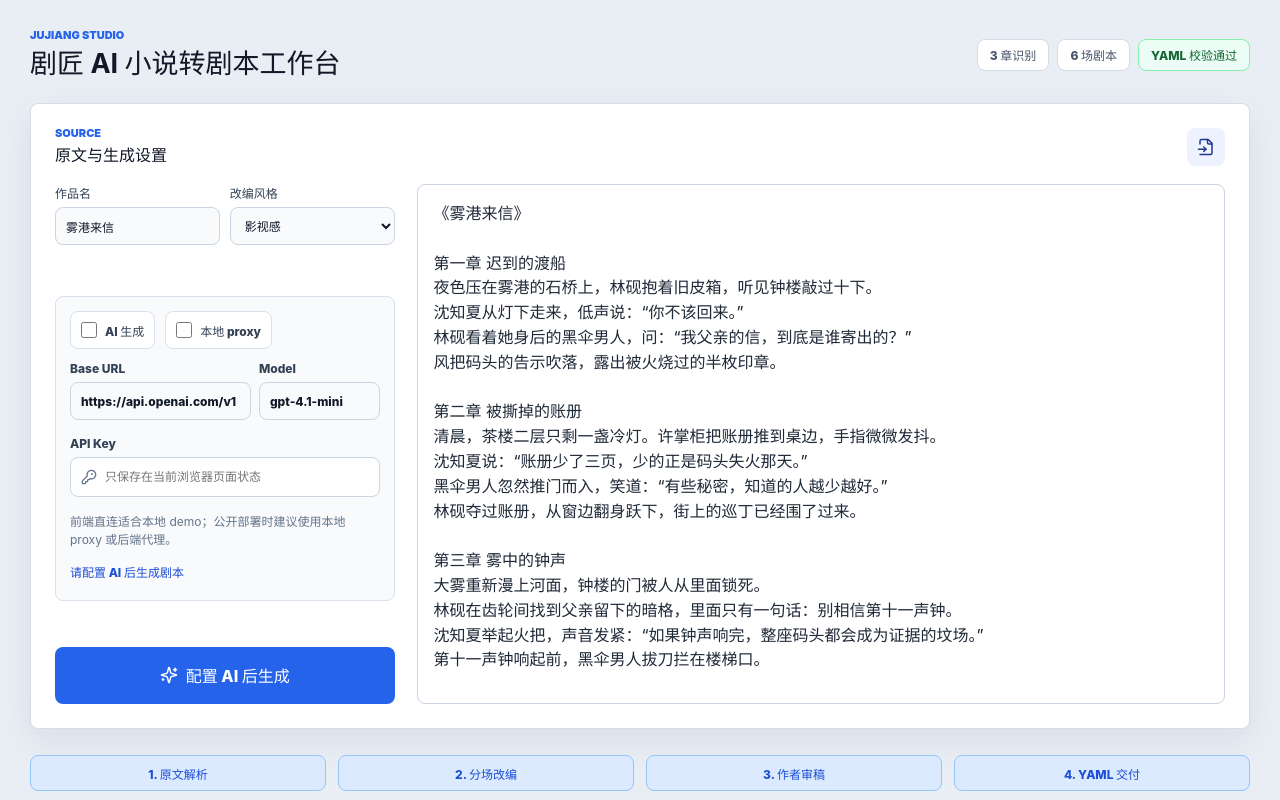
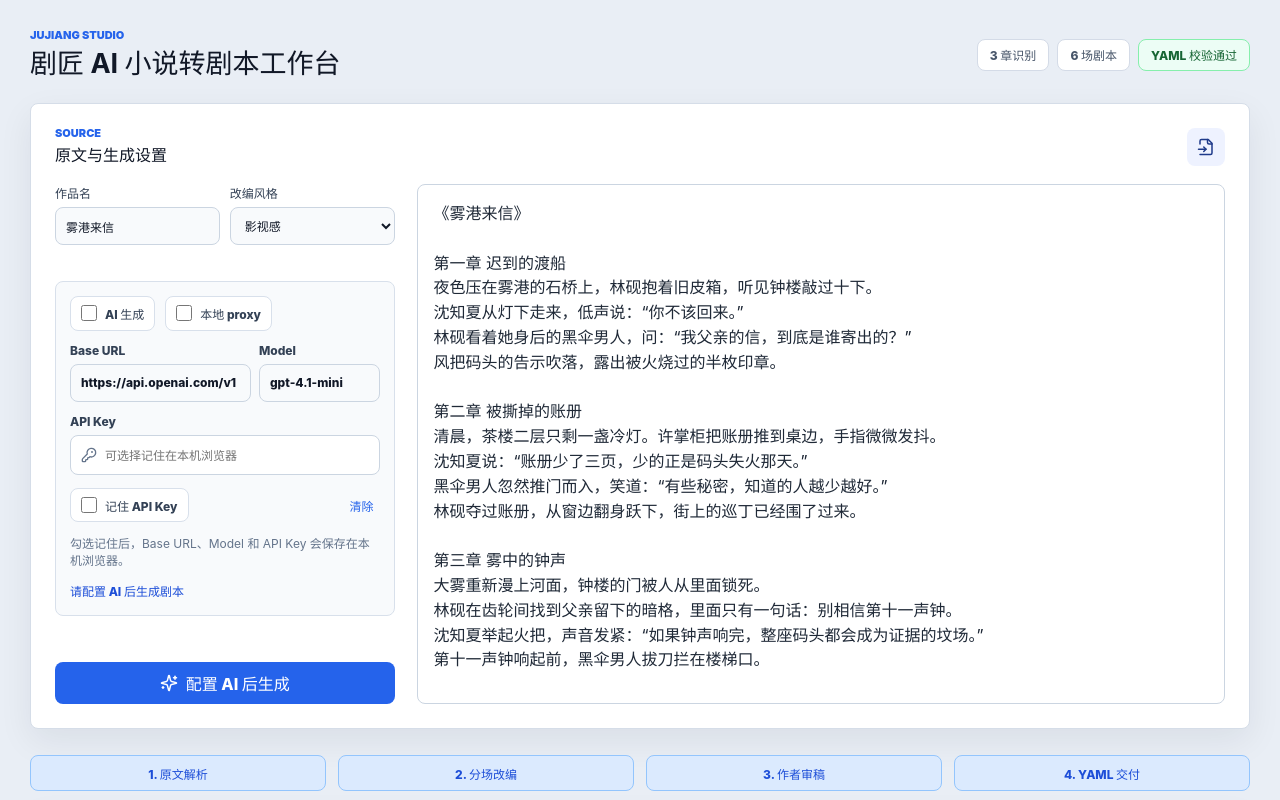
Before and after one commit to h1177h/jujiang, a React (Vite) app: page / in a window 1280 px wide. Shown: the top 800 px of the page. Built offline with nearby package versions, Linux system fonts and the light colour scheme.

Commit message:
feat(settings): persist api credentials locally

```diff
--- a/src/App.tsx
+++ b/src/App.tsx
@@ -1,4 +1,4 @@
-import { useMemo, useState, type CSSProperties } from "react";
+import { useEffect, useMemo, useState, type CSSProperties } from "react";
 import {
   CheckCircle2,
   Clipboard,
@@ -11,6 +11,12 @@ import {
   TriangleAlert
 } from "lucide-react";
 import { parse } from "yaml";
+import {
+  clearSavedAiSettings,
+  getBrowserStorage,
+  loadSavedAiSettings,
+  saveAiSettings
+} from "./core/apiSettings";
 import { countChapters } from "./core/chapters";
 import type { AdaptationStyle, Scene, ScreenplayYaml } from "./core/types";
 import { generateScreenplayWithApi } from "./core/aiProvider";
@@ -38,15 +44,21 @@ const directApiBaseUrl = "https://api.openai.com/v1";
 const localProxyBaseUrl = "http://127.0.0.1:8787/v1";
 
 export default function App() {
+  const [initialAiSettings] = useState(() => loadSavedAiSettings(getBrowserStorage()));
   const [novelText, setNovelText] = useState(sampleNovel);
   const [title, setTitle] = useState("雾港来信");
   const [style, setStyle] = useState<AdaptationStyle>("cinematic");
-  const [useApi, setUseApi] = useState(false);
-  const [useLocalProxy, setUseLocalProxy] = useState(false);
-  const [apiBaseUrl, setApiBaseUrl] = useState(directApiBaseUrl);
-  const [apiModel, setApiModel] = useState("gpt-4.1-mini");
-  const [apiKey, setApiKey] = useState("");
-  const [generationStatus, setGenerationStatus] = useState("请配置 AI 后生成剧本");
+  const [useApi, setUseApi] = useState(initialAiSettings?.useApi ?? false);
+  const [useLocalProxy, setUseLocalProxy] = useState(initialAiSettings?.useLocalProxy ?? false);
+  const [apiBaseUrl, setApiBaseUrl] = useState(initialAiSettings?.baseUrl ?? directApiBaseUrl);
+  const [apiModel, setApiModel] = useState(initialAiSettings?.model ?? "gpt-4.1-mini");
+  const [apiKey, setApiKey] = useState(initialAiSettings?.apiKey ?? "");
+  const [rememberApiKey, setRememberApiKey] = useState(
+    Boolean(initialAiSettings?.apiKey && !initialAiSettings.useLocalProxy)
+  );
+  const [generationStatus, setGenerationStatus] = useState(
+    initialAiSettings ? "已载入已保存的 AI 设置" : "请配置 AI 后生成剧本"
+  );
   const [yamlText, setYamlText] = useState(sampleOutputYaml);
   const [copyLabel, setCopyLabel] = useState("复制");
   const [selectedSceneId, setSelectedSceneId] = useState<string | null>(null);
@@ -67,6 +79,21 @@ export default function App() {
   const sceneCount = preview?.scenes.length ?? 0;
   const selectedScene =
     preview?.scenes.find((scene) => scene.id === selectedSceneId) ?? preview?.scenes[0] ?? null;
+
+  useEffect(() => {
+    if (!rememberApiKey || useLocalProxy || !apiKey.trim()) return;
+
+    saveAiSettings(
+      {
+        useApi,
+        useLocalProxy,
+        baseUrl: apiBaseUrl,
+        model: apiModel,
+        apiKey: apiKey.trim()
+      },
+      getBrowserStorage()
+    );
+  }, [apiBaseUrl, apiKey, apiModel, rememberApiKey, useApi, useLocalProxy]);
 
   async function handleGenerate() {
     const apiKeyForRequest = useLocalProxy ? "proxy-managed-key" : apiKey.trim();
@@ -150,6 +177,36 @@ export default function App() {
     }
   }
 
+  function handleRememberApiKey(checked: boolean) {
+    setRememberApiKey(checked);
+    if (!checked) {
+      clearSavedAiSettings(getBrowserStorage());
+      setGenerationStatus("已清除浏览器保存的 API 设置");
+      return;
+    }
+
+    if (apiKey.trim() && !useLocalProxy) {
+      saveAiSettings(
+        {
+          useApi,
+          useLocalProxy,
+          baseUrl: apiBaseUrl,
+          model: apiModel,
+          apiKey: apiKey.trim()
+        },
+        getBrowserStorage()
+      );
+      setGenerationStatus("已在本机浏览器记住 API 设置");
+    }
+  }
+
+  function handleClearSavedAiSettings() {
+    clearSavedAiSettings(getBrowserStorage());
+    setRememberApiKey(false);
+    setApiKey("");
+    setGenerationStatus("已清除浏览器保存的 API 设置");
+  }
+
   return (
     <main className="app-shell">
       <header className="topbar">
@@ -231,14 +288,28 @@ export default function App() {
                     value={apiKey}
                     onChange={(event) => setApiKey(event.target.value)}
                     disabled={useLocalProxy}
-                    placeholder={useLocalProxy ? "由本地 proxy 从环境变量读取" : "只保存在当前浏览器页面状态"}
+                    placeholder={useLocalProxy ? "由本地 proxy 从环境变量读取" : "可选择记住在本机浏览器"}
                   />
                 </div>
               </label>
+              <div className="remember-row">
+                <label className="toggle-line">
+                  <input
+                    type="checkbox"
+                    checked={rememberApiKey}
+                    disabled={useLocalProxy}
+                    onChange={(event) => handleRememberApiKey(event.target.checked)}
+                  />
+                  <span>记住 API Key</span>
+                </label>
+                <button className="ghost-action" type="button" onClick={handleClearSavedAiSettings}>
+                  清除
+                </button>
+              </div>
               <p className="status-note">
                 {useLocalProxy
                   ? "本地 proxy 需先运行 npm run proxy，并设置 JUJIANG_API_KEY 或 OPENAI_API_KEY。"
-                  : "前端直连适合本地 demo；公开部署时建议使用本地 proxy 或后端代理。"}
+                  : "勾选记住后，Base URL、Model 和 API Key 会保存在本机浏览器。"}
               </p>
               <p className="status-note strong">{generationStatus}</p>
             </div>
--- /dev/null
+++ b/src/core/apiSettings.ts
@@ -0,0 +1,63 @@
+export interface AiSettingsStorage {
+  getItem(key: string): string | null;
+  setItem(key: string, value: string): void;
+  removeItem(key: string): void;
+}
+
+export interface SavedAiSettings {
+  useApi: boolean;
+  useLocalProxy: boolean;
+  baseUrl: string;
+  model: string;
+  apiKey: string;
+}
+
+export const aiSettingsStorageKey = "jujiang.aiSettings";
+
+export function loadSavedAiSettings(storage: AiSettingsStorage | null): SavedAiSettings | null {
+  if (!storage) return null;
+
+  try {
+    const raw = storage.getItem(aiSettingsStorageKey);
+    if (!raw) return null;
+    const parsed = JSON.parse(raw) as Partial<SavedAiSettings>;
+
+    if (
+      typeof parsed.useApi !== "boolean" ||
+      typeof parsed.useLocalProxy !== "boolean" ||
+      typeof parsed.baseUrl !== "string" ||
+      typeof parsed.model !== "string" ||
+      typeof parsed.apiKey !== "string"
+    ) {
+      return null;
+    }
+
+    return {
+      useApi: parsed.useApi,
+      useLocalProxy: parsed.useLocalProxy,
+      baseUrl: parsed.baseUrl,
+      model: parsed.model,
+      apiKey: parsed.apiKey
+    };
+  } catch {
+    return null;
+  }
+}
+
+export function saveAiSettings(settings: SavedAiSettings, storage: AiSettingsStorage | null): void {
+  if (!storage) return;
+  storage.setItem(aiSettingsStorageKey, JSON.stringify(settings));
+}
+
+export function clearSavedAiSettings(storage: AiSettingsStorage | null): void {
+  if (!storage) return;
+  storage.removeItem(aiSettingsStorageKey);
+}
+
+export function getBrowserStorage(): AiSettingsStorage | null {
+  try {
+    return typeof window === "undefined" ? null : window.localStorage;
+  } catch {
+    return null;
+  }
+}
--- a/src/styles.css
+++ b/src/styles.css
@@ -334,6 +334,28 @@ select:focus,
 .secret-field svg {
   color: #64748b;
   flex: 0 0 auto;
+}
+
+.remember-row {
+  align-items: center;
+  display: flex;
+  gap: 10px;
+  justify-content: space-between;
+}
+
+.ghost-action {
+  background: transparent;
+  border: 0;
+  color: #2563eb;
+  cursor: pointer;
+  font-size: 12px;
+  font-weight: 850;
+  min-height: 32px;
+  padding: 0 6px;
+}
+
+.ghost-action:hover {
+  color: #1d4ed8;
 }
 
 .status-note.strong {
```
Also changed, not shown: 3 other files (tests, documents, lock files or other folders).
